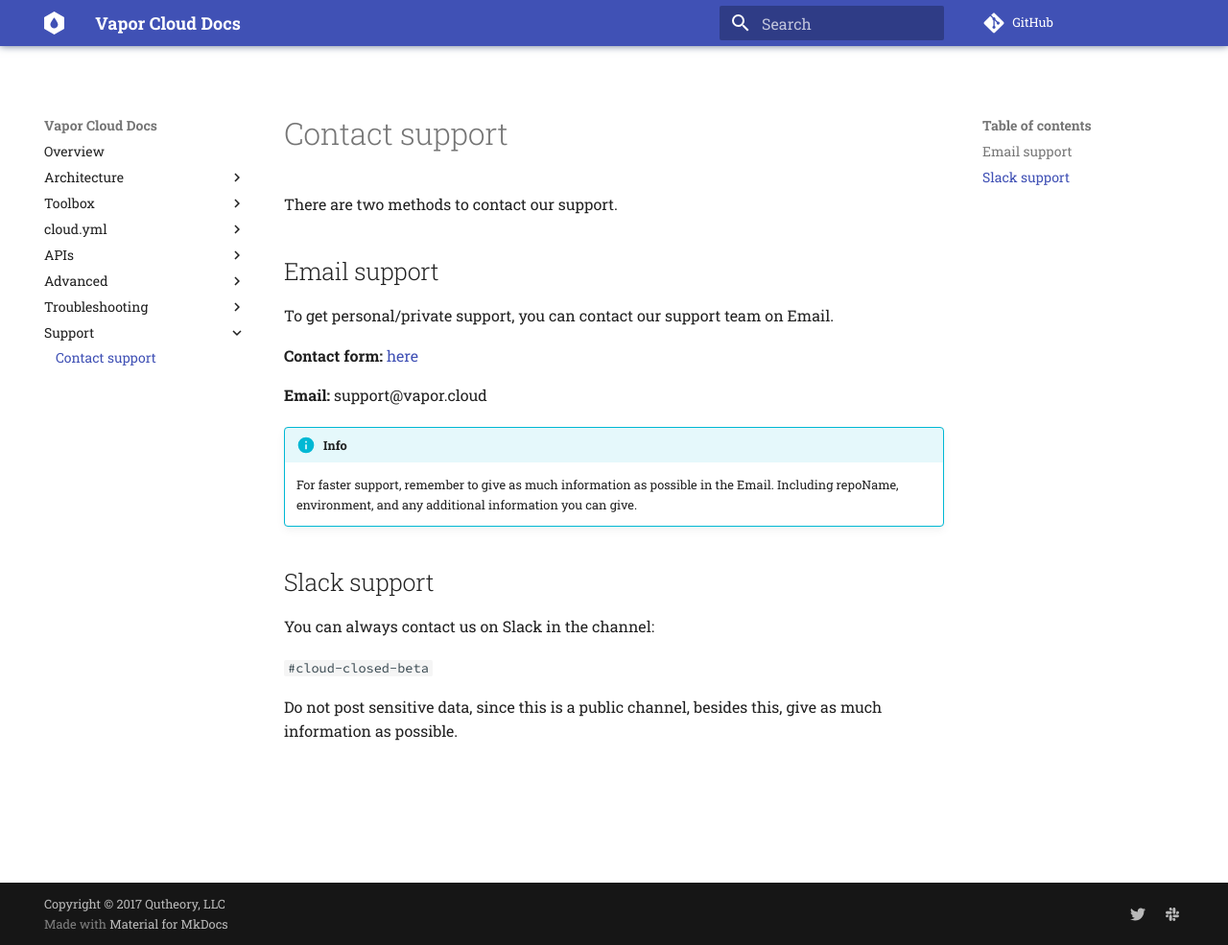
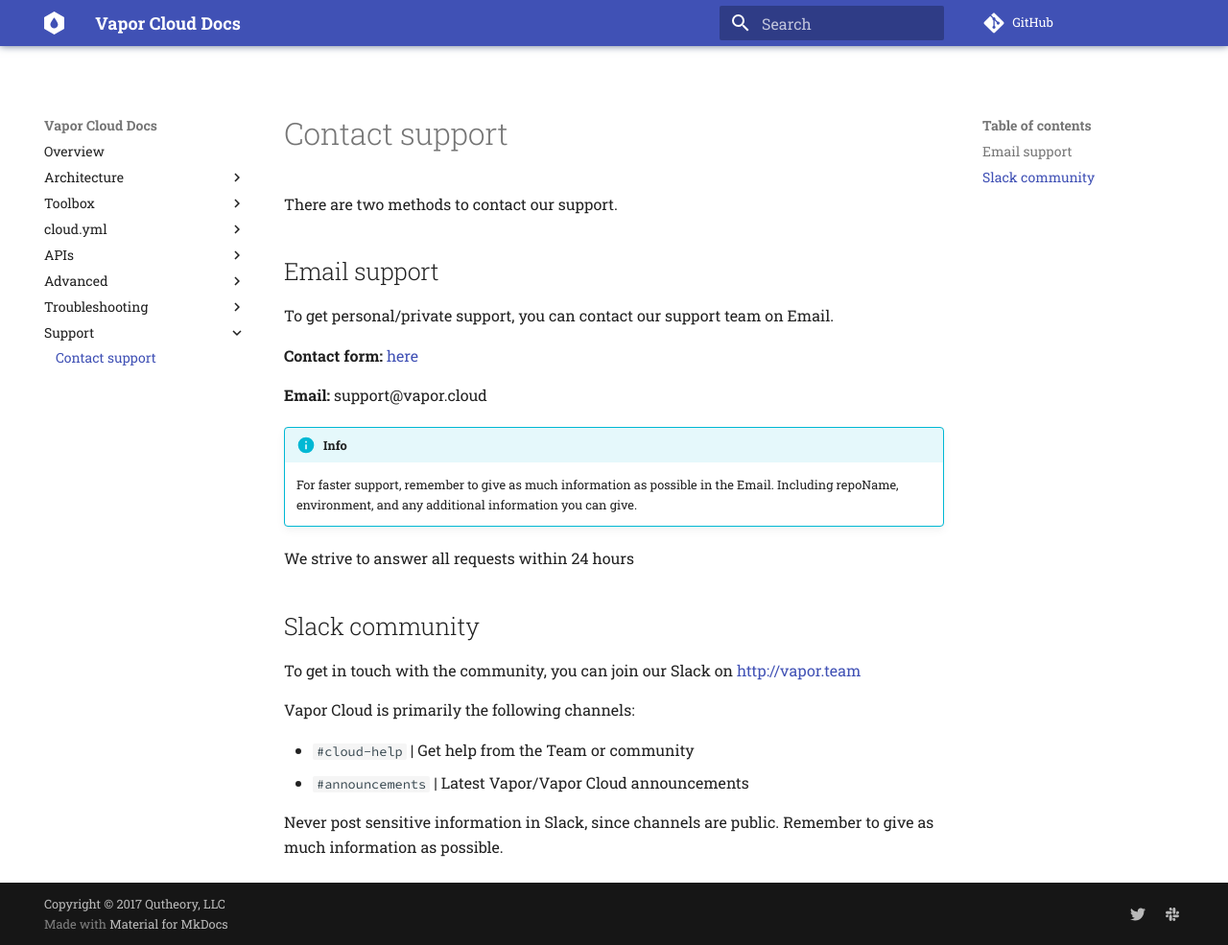
Before and after one commit to qutheory/cloud-documentation, an MkDocs documentation site: the page built from docs/support/contact-support.md, in a window 1280 px wide and 985 px high. Shown: the whole window at 96% size. Built offline with MkDocs 1.6.1 and Material for MkDocs 9.7.7, drawn with Linux system fonts in a browser that asks for light colours; comment, search, counter and statistics services are not loaded; old or Windows-style settings are respelled for this version of MkDocs.

```diff
--- a/docs/support/contact-support.md
+++ b/docs/support/contact-support.md
@@ -13,11 +13,15 @@ To get personal/private support, you can contact our support team on Email.
 !!! info
     For faster support, remember to give as much information as possible in the Email. Including repoName, environment, and any additional information you can give.
 
+We strive to answer all requests within 24 hours
 
-## Slack support
+## Slack community
 
-You can always contact us on Slack in the channel:
+To get in touch with the community, you can join our Slack on [http://vapor.team](http://vapor.team)
 
-`#cloud-closed-beta`
+Vapor Cloud is primarily the following channels:
 
-Do not post sensitive data, since this is a public channel, besides this, give as much information as possible.
+- `#cloud-help` | Get help from the Team or community
+- `#announcements` | Latest Vapor/Vapor Cloud announcements
+
+Never post sensitive information in Slack, since channels are public. Remember to give as much information as possible.
```
Also changed, not shown: README.md (+1 -8 lines), architecture.md (deleted, +0 -11 lines), deploy-master-internal.md (deleted, +0 -78 lines).
